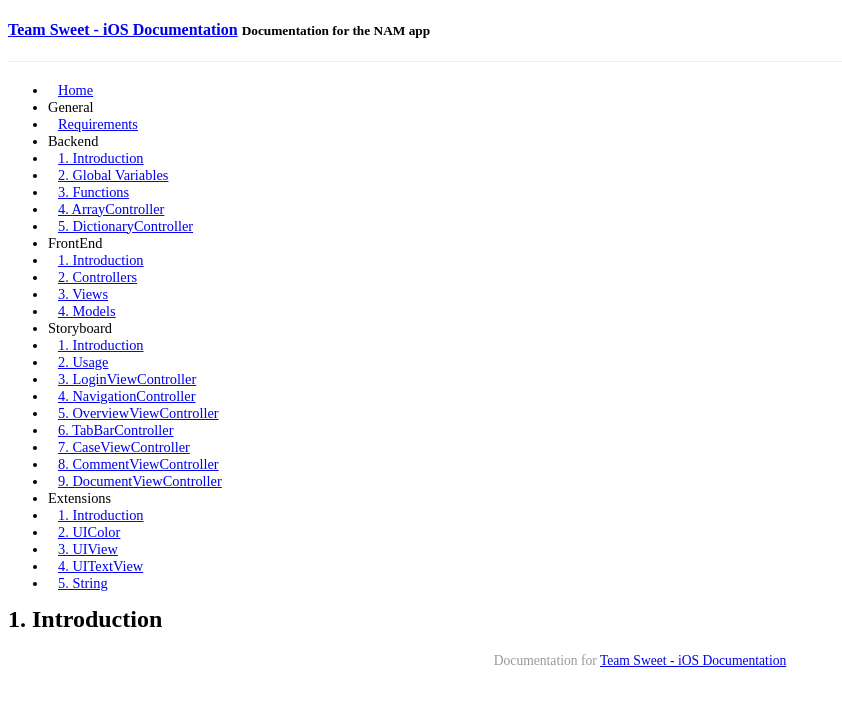
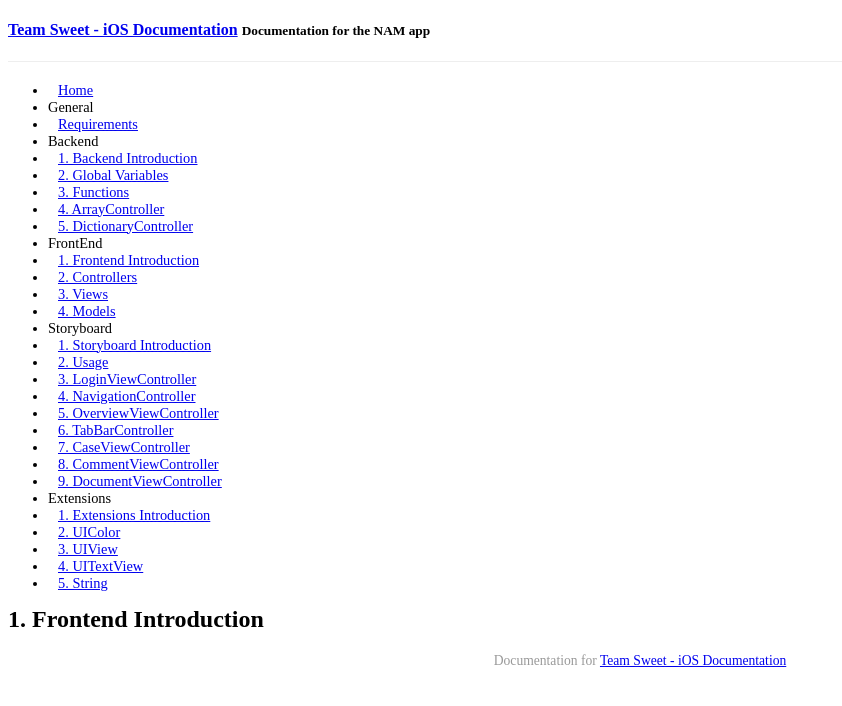
Before and after one commit to Aspoz/Sweet-iOS-Docs, a Jekyll site: the page built from _posts/2015-01-12-frontend-introduction.md, in a window 1280 px wide. Shown: the top 706 px of the page, without its empty margins (0-842 px from the left). Built offline with Jekyll 4.4.1, drawn with Linux system fonts in a browser that asks for light colours; Markdown is read by kramdown in place of the engine named in the settings; a style sheet for code colours, icons or effects is not loaded.

Commit message:
Add more descriptive title

```diff
--- a/_posts/2015-01-12-backend-introduction.md
+++ b/_posts/2015-01-12-backend-introduction.md
@@ -1,6 +1,6 @@
 ---
 layout: page
-title: "1. Introduction"
+title: "1. Backend Introduction"
 category: back
 date: 2015-01-12 16:30:00
 ---
--- a/_posts/2015-01-12-extensions-introduction.md
+++ b/_posts/2015-01-12-extensions-introduction.md
@@ -1,6 +1,6 @@
 ---
 layout: page
-title: "1. Introduction"
+title: "1. Extensions Introduction"
 category: ext
 date: 2015-01-12 16:36:29
 ---
--- a/_posts/2015-01-12-frontend-introduction.md
+++ b/_posts/2015-01-12-frontend-introduction.md
@@ -1,6 +1,6 @@
 ---
 layout: page
-title: "1. Introduction"
+title: "1. Frontend Introduction"
 category: front
 date: 2015-01-12 17:00:00
 ---
--- a/_posts/2015-01-12-storyboard-introduction.md
+++ b/_posts/2015-01-12-storyboard-introduction.md
@@ -1,6 +1,6 @@
 ---
 layout: page
-title: "1. Introduction"
+title: "1. Storyboard Introduction"
 category: story
 date: 2015-01-12 17:00:00
 ---
```
